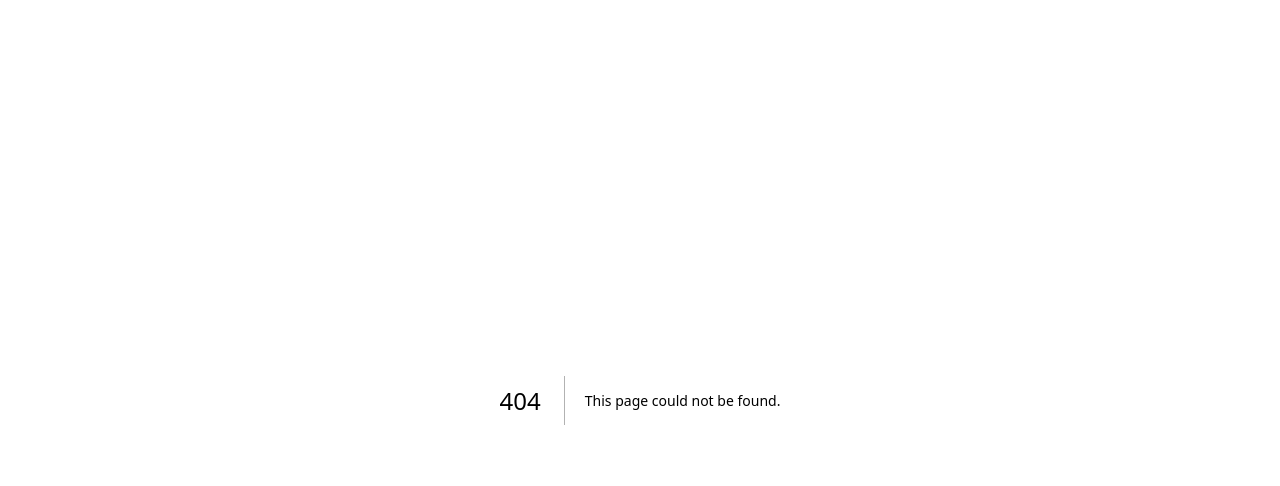
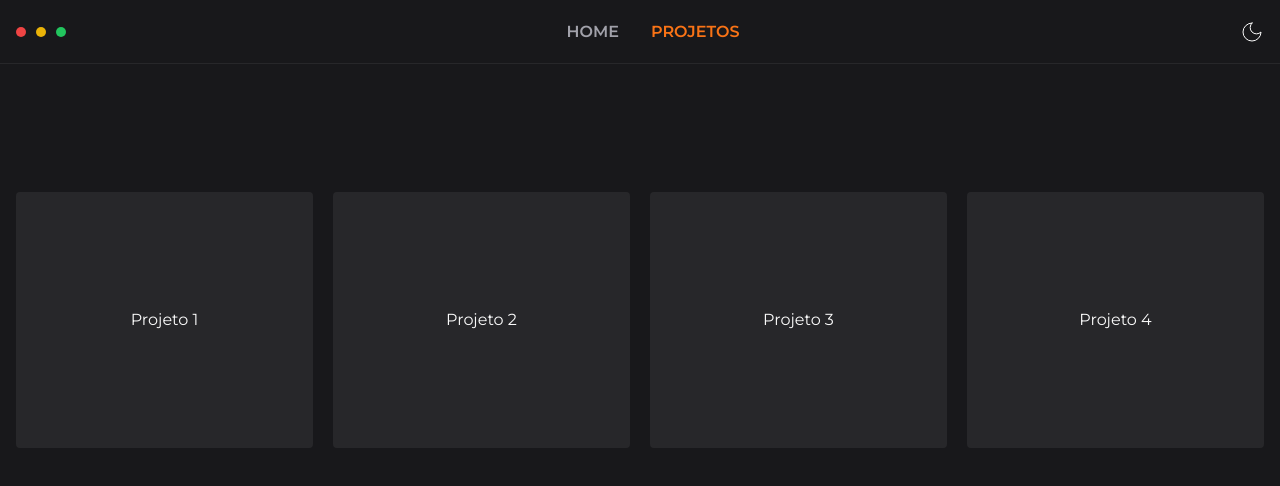
Before and after one commit to LukasWyver/portfolio, a Next.js app: page /projetos in a window 1280 px wide. Before the commit this address had no page. Shown: the top 486 px of the page. Built offline with nearby package versions, Linux system fonts and the light colour scheme.

Commit message:
create Copywriter

```diff
--- a/src/components/Footer.tsx
+++ b/src/components/Footer.tsx
@@ -7,10 +7,10 @@ export function Footer() {
         <a href="#hero" className="uppercase">
           Voltar ao Topo
         </a>
-        <div className="flex items-center gap-1">
-          <GithubIcon />
-          <LinkedinIcon />
-          <InstagramIcon />
+        <div className="flex items-center gap-1 text-zinc-500 dark:text-orange-500">
+          <GithubIcon fillRule="inherit" strokeWidth={2} />
+          <LinkedinIcon fillRule="inherit" strokeWidth={2} />
+          <InstagramIcon fillRule="inherit" strokeWidth={2} />
         </div>
       </div>
     </footer>
--- a/src/components/Skills.tsx
+++ b/src/components/Skills.tsx
@@ -6,7 +6,7 @@ import Image from 'next/image'
 
 export function Skills() {
   return (
-    <section className="mx-auto my-32 w-full max-w-[1360px] border-b border-zinc-200 px-4 pb-28 dark:border-zinc-800">
+    <section className="mx-auto my-32 w-full max-w-[1360px] border-b border-zinc-200 px-2 pb-28 dark:border-zinc-800">
       <h2 className="break-words text-5xl font-bold text-orange-500 sm:text-6xl md:text-7xl">
         #Meus Conhecimentos
       </h2>
@@ -14,7 +14,7 @@ export function Skills() {
         Hard Skills
       </h4>
 
-      <div className="mx-auto mt-32 grid max-w-4xl grid-cols-2 gap-16 md:grid-cols-4">
+      <div className="mx-auto mt-32 grid max-w-4xl grid-cols-2 gap-16 px-4 md:grid-cols-4">
         <div>
           <p className="text-center">HTML</p>
           <Image src={htmlImg} alt="" className="mx-auto" />
--- a/src/pages/_app.tsx
+++ b/src/pages/_app.tsx
@@ -1,5 +1,6 @@
 import '@/styles/globals.css'
 import type { AppProps } from 'next/app'
+import { Header } from '@/components/Header'
 
 // import { Roboto_Flex as Roboto } from 'next/font/google'
 import { Montserrat, JetBrains_Mono as JetBrainsMono } from 'next/font/google'
@@ -20,8 +21,10 @@ const montserrat = Montserrat({
 export default function App({ Component, pageProps }: AppProps) {
   return (
     <main
-      className={`${montserrat.variable} ${jetBrainsMono.variable} font-sans`}
+      className={`${montserrat.variable} ${jetBrainsMono.variable} bg-zinc-50 font-sans text-zinc-900 dark:bg-zinc-900 dark:text-zinc-50`}
     >
+      {' '}
+      <Header />
       <Component {...pageProps} />
     </main>
   )
--- a/src/pages/index.tsx
+++ b/src/pages/index.tsx
@@ -1,23 +1,20 @@
 import Head from 'next/head'
 
 import { Hero } from '@/components/Hero'
-import { Header } from '../components/Header'
+import { Skills } from '@/components/Skills'
+import { Footer } from '@/components/Footer'
+import { Contact } from '@/components/Contact'
 import { Experience } from '@/components/Experience'
-
-import { Skills } from '@/components/Skills'
 import { ContainerProj } from '@/components/ContainerProj'
-import { Contact } from '@/components/Contact'
-import { Footer } from '@/components/Footer'
 
 export default function Home() {
   return (
     <>
       <Head>
-        <title>Lucas Gimenes | Portfólio</title>
+        <title>Home | Portfólio</title>
       </Head>
 
-      <section className="flex h-full w-full flex-col bg-zinc-50 text-zinc-900 dark:bg-zinc-900 dark:text-zinc-50">
-        <Header />
+      <section className="flex h-full w-full flex-col">
         <main className="flex flex-col gap-32">
           <Hero />
         </main>
--- /dev/null
+++ b/src/pages/projetos/index.tsx
@@ -0,0 +1,28 @@
+import Head from 'next/head'
+
+export default function Projetos() {
+  return (
+    <>
+      <Head>
+        <title>Projetos | Portfólio</title>
+      </Head>
+
+      <section className="flex h-full min-h-screen w-full flex-1 flex-col">
+        <div className="mx-auto my-32 grid w-full max-w-[1360px] gap-5 px-4 sm:grid-cols-2 md:grid-cols-3 lg:grid-cols-4">
+          <div className="flex h-64 w-full flex-1 items-center justify-center rounded bg-zinc-200 dark:bg-zinc-800">
+            Projeto 1
+          </div>
+          <div className="flex h-64 w-full flex-1 items-center justify-center rounded bg-zinc-200 dark:bg-zinc-800">
+            Projeto 2
+          </div>
+          <div className="flex h-64 w-full flex-1 items-center justify-center rounded bg-zinc-200 dark:bg-zinc-800">
+            Projeto 3
+          </div>
+          <div className="flex h-64 w-full flex-1 items-center justify-center rounded bg-zinc-200 dark:bg-zinc-800">
+            Projeto 4
+          </div>
+        </div>
+      </section>
+    </>
+  )
+}
```
